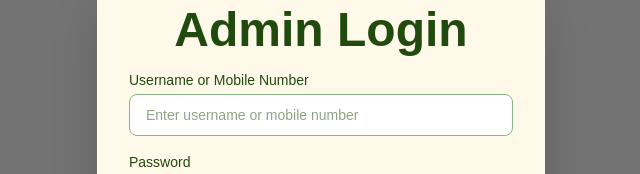
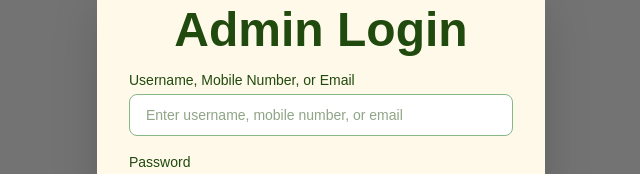
Before and after one commit to tobialance99-create/agricares, a React (Vite) app in the folder client/: page /login in a window 1280 px wide. Shown: the part 266-440 px from the top of the page, without its empty margins (319-959 px from the left). Built offline with nearby package versions, Linux system fonts and the light colour scheme; no server answers.

Commit message:
feat: allow login with email, fix role check and pending approval on login

```diff
--- a/client/src/pages/auth/Login.jsx
+++ b/client/src/pages/auth/Login.jsx
@@ -37,8 +37,6 @@ const Login = () => {
         try {
             const hashedPassword = await sha256(form.password)
             const res = await api.post('/auth/login/', { identifier: form.identifier, password: hashedPassword, rememberMe: form.rememberMe })
-            setCookie('token', res.data.access, form.rememberMe ? REMEMBER_ME_DAYS : 1)
-            dispatch(setCredentials({ user: res.data.user, token: res.data.access }))
             const userRole = res.data.user.role
             if (userRole !== 'admin') {
                 if (role === 'farmer' && userRole === 'extension_worker') {
@@ -50,12 +48,21 @@ const Login = () => {
                     return
                 }
             }
+            setCookie('token', res.data.access, form.rememberMe ? REMEMBER_ME_DAYS : 1)
+            dispatch(setCredentials({ user: res.data.user, token: res.data.access }))
             dispatch(setAppLoading(true))
             navigate('/dashboard')
+
         } catch (err) {
             setLoadingMessage(null)
             const msg = err.response?.data?.error
-            if (err.response?.data?.isPending) navigate('/pending-approval')
+            if (err.response?.data?.isPending) {
+                if (role === 'farmer') {
+                    setError('Please login as an Extension Worker.')
+                } else {
+                    navigate('/pending-approval')
+                }
+            }
             else if (err.response?.data?.isIncomplete) {
                 setSessionCookie('pendingMobile', err.response.data.mobileNumber)
                 navigate(`/register?role=${role}`)
@@ -95,13 +102,13 @@ const Login = () => {
                     <form onSubmit={handleSubmit} className='flex flex-col gap-4'>
                         <div className='flex flex-col gap-1'>
                             <label className='text-sm font-medium' style={{ color: theme.textColor }}>
-                                {role === 'admin' ? 'Username' : 'Username or Mobile Number'}
+                                {role === 'admin' ? 'Username' : 'Username, Mobile Number, or Email'}
                             </label>
                             <input
                                 name='identifier'
                                 value={form.identifier}
                                 onChange={handleChange}
-                                placeholder={role === 'admin' ? 'Enter username' : 'Enter username or mobile number'}
+                                placeholder={role === 'admin' ? 'Enter username' : 'Enter username, mobile number, or email'}
                                 required
                                 className='w-full px-4 py-2.5 text-sm outline-none border'
                                 style={{ borderRadius: theme.borderRadius, borderColor: theme.secondaryColor, backgroundColor: '#fff', color: theme.textColor }}
```
Also changed, not shown: 1 other file (tests, documents, lock files or other folders).
